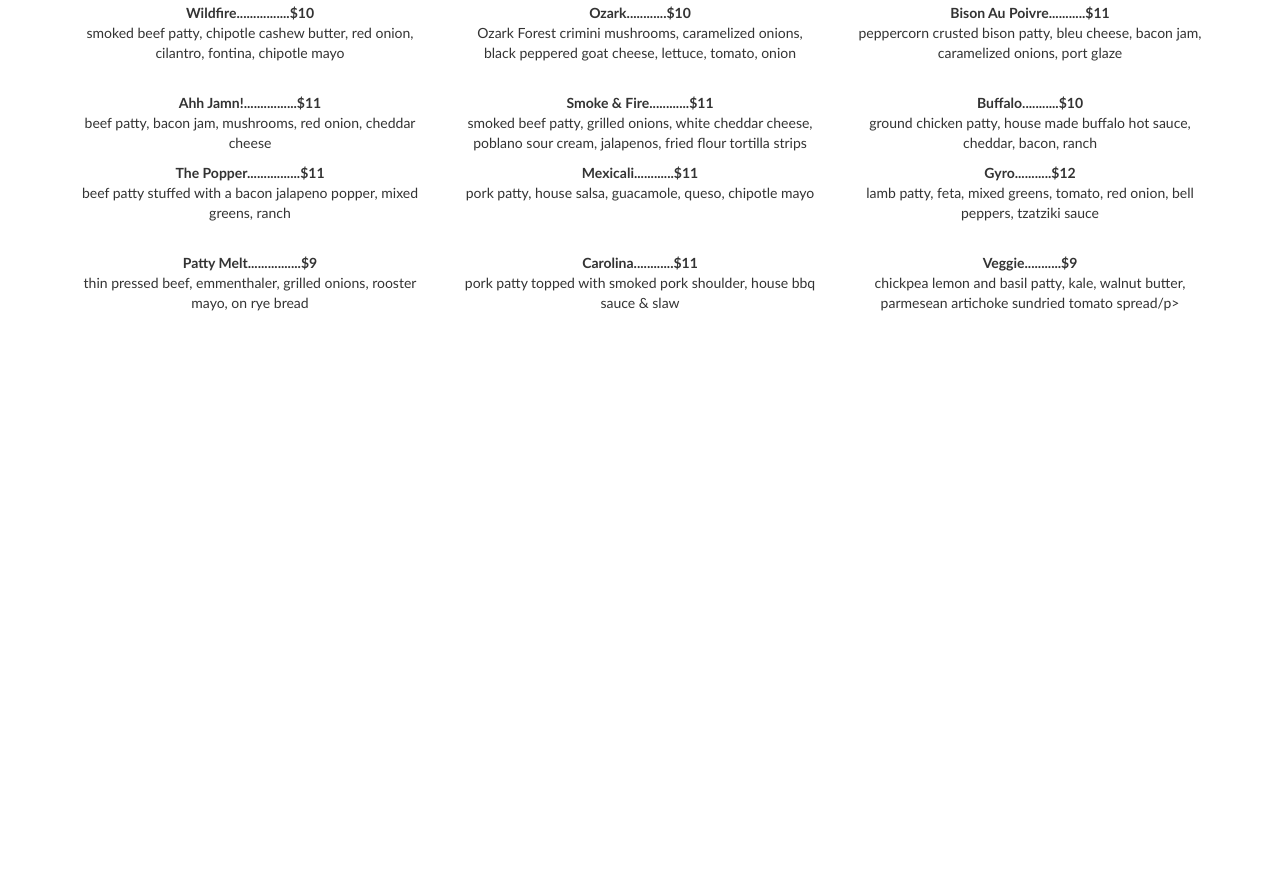
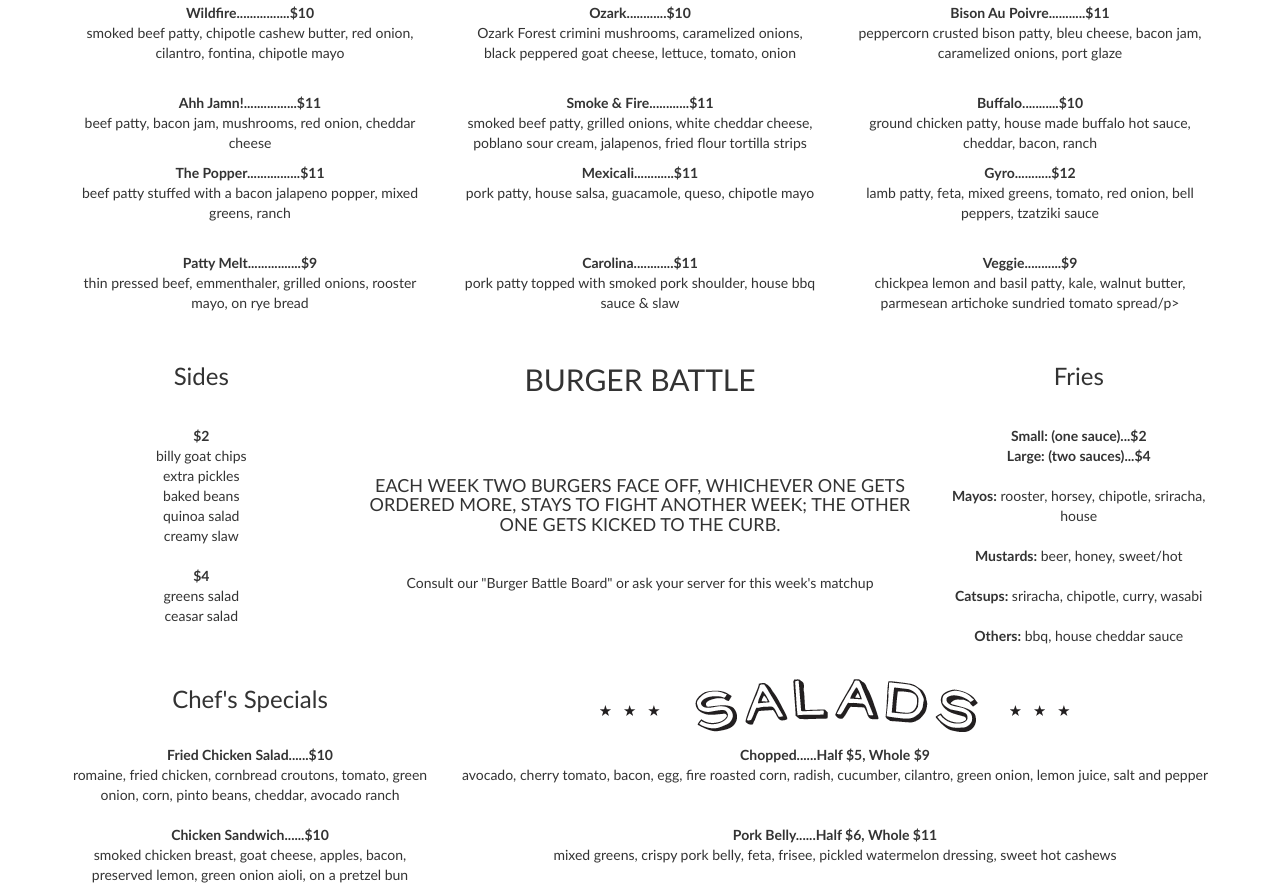
Before and after one commit to wpudvah/menu, a plain HTML site: page Menu.html in a window 1280 px wide. Shown: the part 682-1567 px from the top of the page. Before the commit the page ends 1005 px from the top, so only its background shows below. Drawn offline with nearby package versions, Linux system fonts and the light colour scheme.

Commit message:
so many changes

```diff
--- a/Menu.html
+++ b/Menu.html
@@ -83,9 +83,9 @@
 <section class="Burgers">
 <div class="container">
 <div class="row">
-  <div class="col-md-4"></div>
-  <div class="col-md-4"><img id="burgersheader" src="img/Burgers.png" alt="Burgers"></div>
-  <div class="col-md-4"></div>
+  <div class="col-md-4 col-sm-4 col-xs-4"></div>
+  <div class="col-md-4 col-sm-4 col-xs-4"><img id="burgersheader" src="img/Burgers.png" alt="Burgers"></div>
+  <div class="col-md-4 col-sm-4 col-xs-4"></div>
 </div>
 
 <br>
@@ -140,6 +140,50 @@ BEER BUN - PRETZEL BUN ($1) - GLUTEN FREE BUN</div>
   <div class="col-md-4 col-sm-4 col-xs-4"><p><b>Carolina............$11</b><br>pork patty topped with smoked pork shoulder, house bbq sauce & slaw</p></div>
   <div class="col-md-4 col-sm-4 col-xs-4"><p><b>Veggie...........$9</b><br>chickpea lemon and basil patty, kale, walnut butter, parmesean artichoke sundried tomato spread/p></div>
 </div>
+</section>
+
+<br>
+
+<section class="SidesBurgerBattleFries">
+<div class="container">
+<div class="row">
+<div class="col-md-3 col-sm-4 col-xs-5"><center><h3> Sides </h3><center></div>
+  <div class="col-md-6 col-sm-4 col-xs-2"><center> <h2> BURGER BATTLE </h2><center></div>
+  <div class="col-md-3 col-sm-4 col-xs-5"><center><h3> Fries </h3><center></div>
+</div>
+
+<br>
+
+<div class="row">
+<div class="col-md-3 col-sm-3 col-xs-3"> <center> <b>$2</b> <br> billy goat chips <br> extra pickles <br> baked beans <br> quinoa salad <br> creamy slaw <br><br> <b>$4</b> <br> greens salad <br> ceasar salad </center></div>
+<div class="col-md-6 col-sm-6 col-xs-6"><center><br><br><h4>EACH WEEK TWO BURGERS FACE OFF, WHICHEVER ONE GETS ORDERED MORE, STAYS TO FIGHT ANOTHER WEEK; THE OTHER ONE GETS KICKED TO THE CURB.</h4> <br> <h5>Consult our "Burger Battle Board" or ask your server for this week's matchup </h5> <center></div>
+<div class="col-md-3 col-sm-3 col-xs-3"><center> <b>Small: (one sauce)...$2</b> <br> <b>Large: (two sauces)...$4</b> <br><br> <b>Mayos:</b> rooster, horsey, chipotle, sriracha, house <br><br><b>Mustards:</b> beer, honey, sweet/hot <br><br> <b>Catsups:</b> sriracha, chipotle, curry, wasabi <br><br> <b>Others:</b> bbq, house cheddar sauce<center></div>
+</div>
+</section>
+
+<br>
+
+<section class="SpecialsSalads">
+<div class="container">
+<div class="row">
+  <div class="col-md-4 col-sm-4 col-xs-4"><h3> <center> Chef's Specials </h3> <center> </div>
+  <div class="col-md-8 col-sm-8 col-xs-8"> <center><img id="saladsheader" src="img/Salads.png" alt="Salads"><center></div>
+</div>
+
+
+<div class="row">
+ <div class="col-md-4 col-sm-4 col-xs-4"> <center> <b> Fried Chicken Salad......$10</b> <br> romaine, fried chicken, cornbread croutons, tomato, green onion, corn, pinto beans, cheddar, avocado ranch <center> </div>
+  <div class="col-md-8 col-sm-8 col-xs-8"> <center><b>Chopped......Half $5, Whole $9</b> <br> avocado, cherry tomato, bacon, egg, fire roasted corn, radish, cucumber, cilantro, green onion, lemon juice, salt and pepper<center></div>
+</div>
+
+<br>
+
+<div class="row">
+ <div class="col-md-4 col-sm-4 col-xs-4"> <center> <b> Chicken Sandwich......$10</b> <br> smoked chicken breast, goat cheese, apples, bacon, preserved lemon, green onion aioli, on a pretzel bun<center> </div>
+  <div class="col-md-8 col-sm-8 col-xs-8"> <center><b>Pork Belly......Half $6, Whole $11</b> <br> mixed greens, crispy pork belly, feta, frisee, pickled watermelon dressing, sweet hot cashews<center></div>
+</div>
+</section>
+
 
 
     </div><!-- /.container -->
--- a/css/custom.css
+++ b/css/custom.css
@@ -27,3 +27,13 @@ section.Burgers{
 	text-align: center;
 	font-family: "Trebuchet MS", Helvetica, sans-serif;
 }
+
+section.SidesBurgerBattleFries{
+	text-align: center;
+	font-family: "Trebuchet MS", Helvetica, sans-serif;
+}
+
+section.SpecialsSalads{
+	text-align: center;
+	font-family: "Trebuchet MS", Helvetica, sans-serif;
+}
```
Also changed, not shown: img/BattleText.png (added), img/BurgerBattle.png (added), img/Fries.png (added), img/Salads.png (added), img/Sides.png (added).
